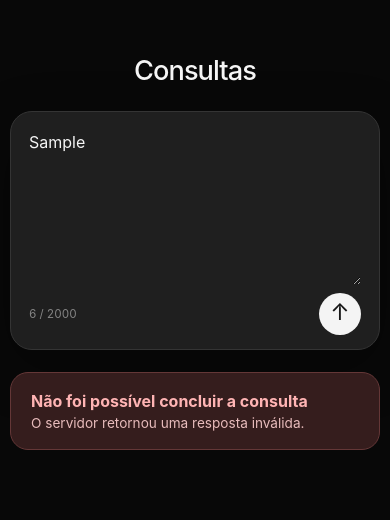
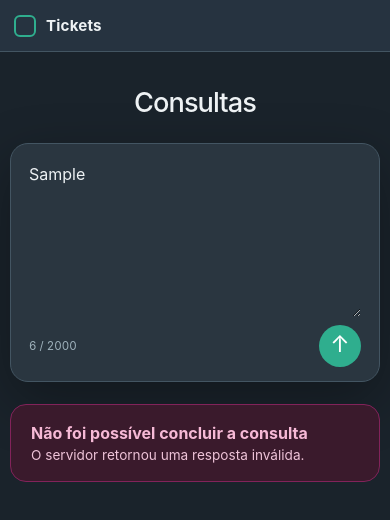
Before and after one commit to leomc06/mcp-teste-llm2, a website: page web/index.html in a window 390 px wide. Both pictures are taken after typing "Sample" into the empty fields and a click on the button "Enviar pergunta". Drawn offline with Linux system fonts and the light colour scheme; no server answers.

Commit message:
style: aplica tema OcoMon e adiciona topbar de marca ao frontend

```diff
--- a/web/index.html
+++ b/web/index.html
@@ -17,6 +17,13 @@
   </head>
 
   <body>
+    <header class="app-topbar">
+      <div class="app-topbar-brand">
+        <span class="app-topbar-mark" aria-hidden="true"></span>
+        <span>Tickets</span>
+      </div>
+    </header>
+
     <main class="page">
       <header class="page-header">
         <h1>Consultas</h1>
--- a/web/styles.css
+++ b/web/styles.css
@@ -3,21 +3,25 @@
   font-family:
     Inter, ui-sans-serif, system-ui, -apple-system, BlinkMacSystemFont,
     "Segoe UI", sans-serif;
-  color: #f5f5f5;
-  background: #080808;
+  color: #eef2f4;
+  background: #1a232b;
   font-synthesis: none;
 
-  --background: #080808;
-  --surface: #1f1f1f;
-  --surface-hover: #292929;
-  --surface-light: #303030;
-  --border: #343434;
-  --text: #f5f5f5;
-  --muted: #a3a3a3;
-  --danger: #ffb4b4;
-  --danger-background: #351d1d;
-  --accent: #f4f4f4;
-  --accent-text: #171717;
+  --background: #1a232b;
+  --topbar: #263340;
+  --surface: #2a3640;
+  --surface-hover: #34424d;
+  --surface-light: #3c4c58;
+  --border: #435562;
+  --text: #eef2f4;
+  --muted: #9fb2bc;
+  --danger: #f6b9d6;
+  --danger-background: #3a1a2c;
+  --accent: #2fae8e;
+  --accent-hover: #279a7c;
+  --accent-text: #0e2420;
+  --wine: #82235a;
+  --wine-hover: #952868;
 }
 
 * {
@@ -47,10 +51,36 @@ button {
   cursor: pointer;
 }
 
+.app-topbar {
+  display: flex;
+  align-items: center;
+  height: 52px;
+  padding: 0 22px;
+  background: var(--topbar);
+  border-bottom: 1px solid var(--border);
+}
+
+.app-topbar-brand {
+  display: flex;
+  gap: 10px;
+  align-items: center;
+  font-size: 0.95rem;
+  font-weight: 650;
+  letter-spacing: 0.01em;
+}
+
+.app-topbar-mark {
+  display: block;
+  width: 22px;
+  height: 22px;
+  border: 2px solid var(--accent);
+  border-radius: 6px;
+}
+
 .page {
   width: min(860px, calc(100% - 32px));
   margin: 0 auto;
-  padding: clamp(70px, 12vh, 130px) 0 80px;
+  padding: clamp(50px, 10vh, 100px) 0 80px;
 }
 
 .page-header {
@@ -89,19 +119,19 @@ button {
   border-radius: 8px;
   outline: none;
   color: var(--text);
-  background: #151515;
+  background: var(--surface);
 }
 
 .user-field input:focus {
-  border-color: #666;
-  box-shadow: 0 0 0 3px rgb(255 255 255 / 7%);
+  border-color: var(--accent);
+  box-shadow: 0 0 0 3px rgb(47 174 142 / 18%);
 }
 
 .composer {
   min-height: 190px;
   padding: 18px 18px 14px;
   border: 1px solid var(--border);
-  border-radius: 28px;
+  border-radius: 20px;
   background: var(--surface);
   box-shadow: 0 18px 55px rgb(0 0 0 / 32%);
   transition:
@@ -110,10 +140,10 @@ button {
 }
 
 .composer:focus-within {
-  border-color: #505050;
+  border-color: var(--accent);
   box-shadow:
     0 18px 55px rgb(0 0 0 / 38%),
-    0 0 0 3px rgb(255 255 255 / 4%);
+    0 0 0 3px rgb(47 174 142 / 18%);
 }
 
 .composer textarea {
@@ -133,7 +163,7 @@ button {
 
 .composer textarea::placeholder,
 .user-field input::placeholder {
-  color: #898989;
+  color: #7c8f99;
 }
 
 .composer-footer {
@@ -145,7 +175,7 @@ button {
 }
 
 #character-count {
-  color: #858585;
+  color: var(--muted);
   font-size: 0.72rem;
   font-variant-numeric: tabular-nums;
 }
@@ -158,7 +188,7 @@ button {
   place-items: center;
   border: 0;
   border-radius: 50%;
-  color: var(--accent-text);
+  color: #ffffff;
   background: var(--accent);
   transition:
     background 150ms ease,
@@ -173,7 +203,7 @@ button {
 }
 
 .submit-button:hover {
-  background: #d8d8d8;
+  background: var(--accent-hover);
 }
 
 .submit-button:active {
@@ -190,7 +220,7 @@ button {
 .response-panel {
   margin-top: 22px;
   border: 1px solid var(--border);
-  border-radius: 18px;
+  border-radius: 16px;
 }
 
 .loading-panel[hidden],
@@ -219,8 +249,8 @@ button {
   width: 21px;
   height: 21px;
   flex: 0 0 auto;
-  border: 3px solid #4a4a4a;
-  border-top-color: #f2f2f2;
+  border: 3px solid var(--surface-light);
+  border-top-color: var(--accent);
   border-radius: 50%;
   animation: rotate 800ms linear infinite;
 }
@@ -229,18 +259,19 @@ button {
   padding: 18px 20px;
   color: var(--danger);
   background: var(--danger-background);
-  border-color: #643737;
+  border-color: var(--wine);
 }
 
 .error-panel p {
   margin: 4px 0 0;
-  color: #e8bcbc;
+  color: #eec3d8;
   font-size: 0.85rem;
 }
 
 .response-panel {
   padding: clamp(22px, 5vw, 34px);
-  background: #131313;
+  background: var(--surface);
+  border-top: 3px solid var(--accent);
 }
 
 .response-heading {
@@ -264,7 +295,7 @@ button {
 }
 
 .answer {
-  color: #e8e8e8;
+  color: var(--text);
   white-space: pre-wrap;
   overflow-wrap: anywhere;
   font-size: 0.98rem;
@@ -285,23 +316,27 @@ button {
 
 .pagination-button {
   padding: 8px 16px;
-  border: 1px solid var(--border);
+  border: 1px solid var(--accent);
   border-radius: 20px;
-  color: var(--text);
-  background: var(--surface);
+  color: var(--accent);
+  background: transparent;
   font-size: 0.82rem;
   transition:
     background 150ms ease,
+    color 150ms ease,
     opacity 150ms ease;
 }
 
 .pagination-button:hover:not(:disabled) {
-  background: var(--surface-hover);
+  color: #ffffff;
+  background: var(--accent);
 }
 
 .pagination-button:disabled {
   cursor: not-allowed;
-  opacity: 0.35;
+  border-color: var(--border);
+  color: var(--muted);
+  opacity: 0.6;
 }
 
 #pagination-status {
@@ -343,8 +378,9 @@ button {
 .source-card {
   padding: 12px 13px;
   border: 1px solid var(--border);
-  border-radius: 10px;
-  background: var(--surface);
+  border-left: 3px solid var(--wine);
+  border-radius: 8px;
+  background: var(--surface-hover);
 }
 
 .source-number,
@@ -388,7 +424,7 @@ button {
 }
 
 .technical-details dt {
-  color: #c9c9c9;
+  color: #c3d2d9;
 }
 
 .technical-details dd {
@@ -415,9 +451,13 @@ button {
 }
 
 @media (max-width: 620px) {
+  .app-topbar {
+    padding: 0 14px;
+  }
+
   .page {
     width: min(100% - 20px, 860px);
-    padding-top: 54px;
+    padding-top: 34px;
   }
 
   .page-header {
@@ -438,7 +478,7 @@ button {
 
   .composer {
     min-height: 220px;
-    border-radius: 22px;
+    border-radius: 18px;
   }
 
   .composer textarea {
@@ -446,7 +486,7 @@ button {
   }
 
   .response-panel {
-    border-radius: 14px;
+    border-radius: 12px;
   }
 
   .technical-details dl div {
```
